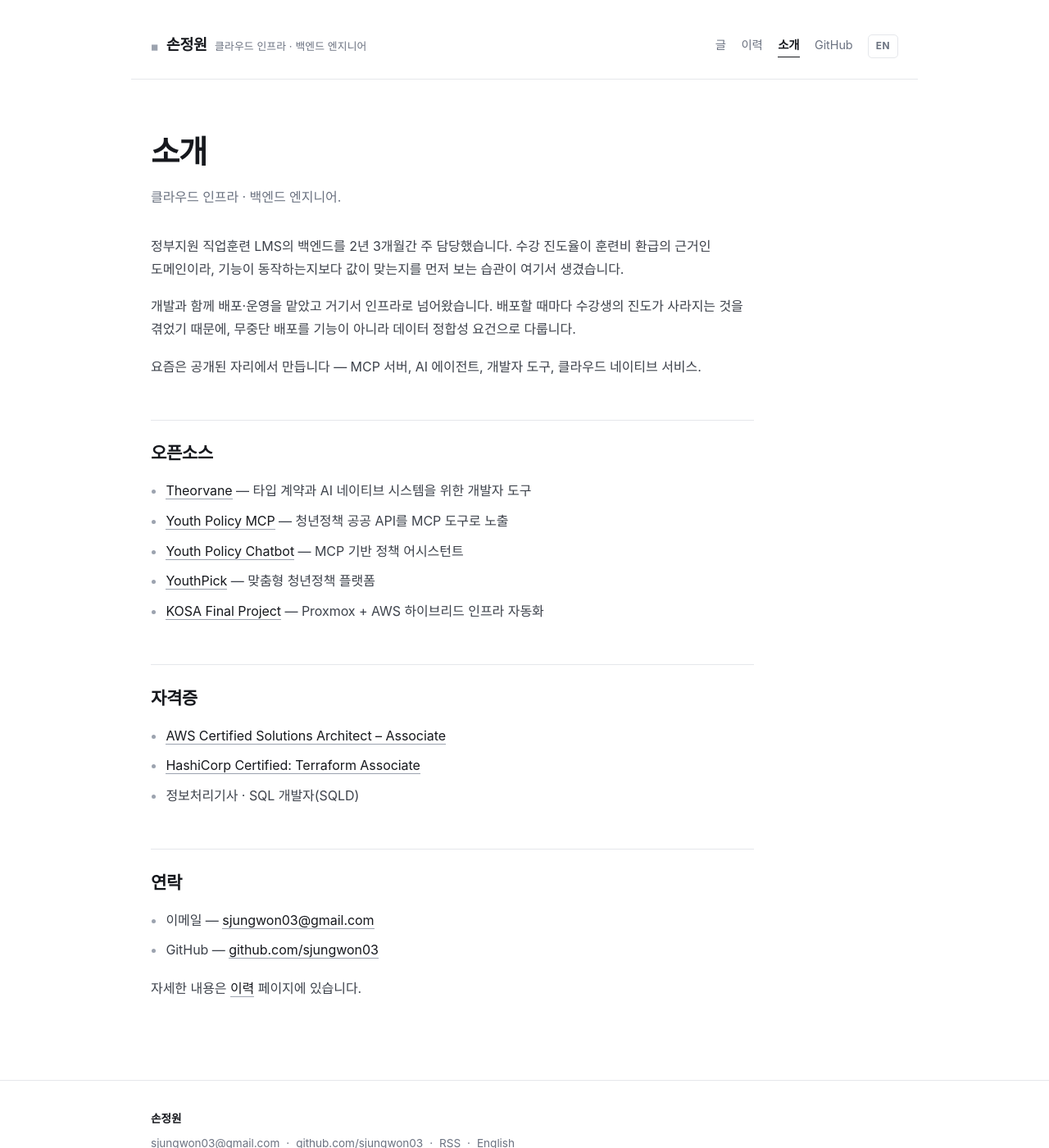
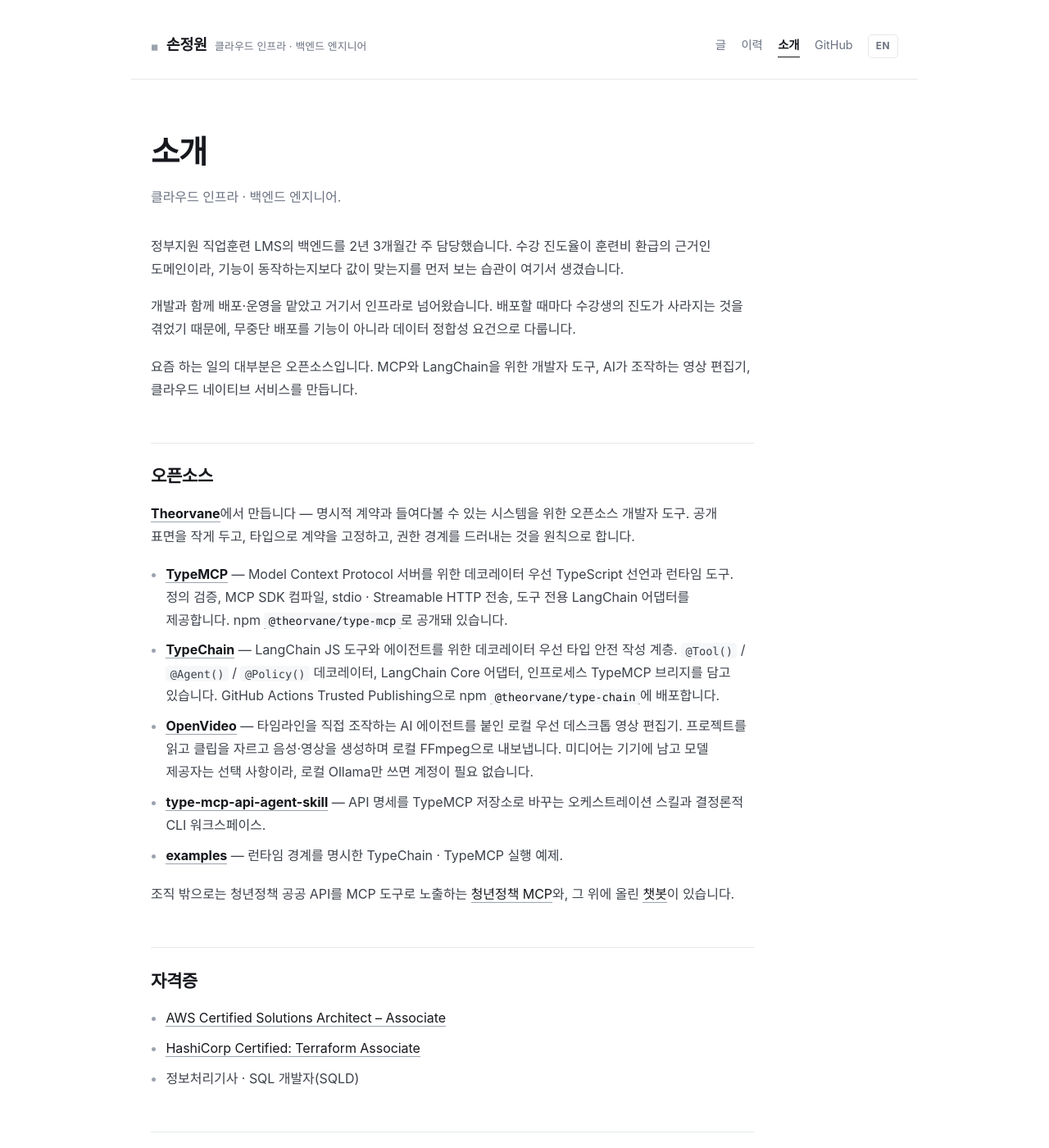
Before and after one commit to sjungwon03/sjungwon03.github.io, a Jekyll site: the page built from ko/about.md, in a window 1280 px wide and 1400 px high. Shown: the whole window at 82% size. Built offline with Jekyll 4.4.1, drawn with Linux system fonts in a browser that asks for light colours; some web fonts are replaced.

Commit message:
오픈소스 절을 Theorvane 저장소 중심으로 재구성
- TypeMCP · TypeChain · OpenVideo · type-mcp-api-agent-skill · examples
  다섯 개를 각각 무엇인지와 함께 정리했습니다
- 홈 문구와 자기소개 글에도 Theorvane 활동을 반영했습니다
- YouthPick 과 KOSA 최종 프로젝트는 교육 과정 프로젝트라
  이력 아래쪽에 이미 있으므로 오픈소스 목록에서 제외했습니다

Co-Authored-By: Claude Opus 5 <noreply@anthropic.com>

```diff
--- a/index.html
+++ b/index.html
@@ -6,7 +6,7 @@ alt_url: /ko/
 ---
 <section class="home-head">
   <h1>Notes on what I built,<br>and what I weighed while building it.</h1>
-  <p>I work on cloud infrastructure and backend systems. I like building things that stay correct when they fail — and writing down why.</p>
+  <p>Cloud infrastructure and backend. I build open-source developer tools at <a href="https://theorvane.tech">Theorvane</a> — typed contracts for MCP and LangChain — and write down the reasoning behind what I ship.</p>
 </section>
 
 {%- assign posts = site.posts | where: "lang", "en" -%}
--- a/ko/about.md
+++ b/ko/about.md
@@ -5,22 +5,26 @@ lang: ko
 permalink: /ko/about/
 alt_url: /about/
 lede: 클라우드 인프라 · 백엔드 엔지니어.
-description: 손정원 — 클라우드 인프라 · 백엔드 엔지니어. MCP 서버, AI 에이전트, 개발자 도구, 클라우드 네이티브 서비스를 만듭니다.
+description: 손정원 — 클라우드 인프라 · 백엔드 엔지니어. Theorvane에서 TypeMCP · TypeChain · OpenVideo를 만듭니다.
 ---
 
 정부지원 직업훈련 LMS의 백엔드를 2년 3개월간 주 담당했습니다. 수강 진도율이 훈련비 환급의 근거인 도메인이라, 기능이 동작하는지보다 값이 맞는지를 먼저 보는 습관이 여기서 생겼습니다.
 
 개발과 함께 배포·운영을 맡았고 거기서 인프라로 넘어왔습니다. 배포할 때마다 수강생의 진도가 사라지는 것을 겪었기 때문에, 무중단 배포를 기능이 아니라 데이터 정합성 요건으로 다룹니다.
 
-요즘은 공개된 자리에서 만듭니다 — MCP 서버, AI 에이전트, 개발자 도구, 클라우드 네이티브 서비스.
+요즘 하는 일의 대부분은 오픈소스입니다. MCP와 LangChain을 위한 개발자 도구, AI가 조작하는 영상 편집기, 클라우드 네이티브 서비스를 만듭니다.
 
 ## 오픈소스
 
-- [Theorvane](https://github.com/Theorvane) — 타입 계약과 AI 네이티브 시스템을 위한 개발자 도구
-- [Youth Policy MCP](https://github.com/sjungwon03/data-go-youth-policy-mcp) — 청년정책 공공 API를 MCP 도구로 노출
-- [Youth Policy Chatbot](https://github.com/sjungwon03/data-go-youth-policy-chatbot) — MCP 기반 정책 어시스턴트
-- [YouthPick](https://github.com/YouthPick) — 맞춤형 청년정책 플랫폼
-- [KOSA Final Project](https://github.com/sjungwon03/kosa-final-project) — Proxmox + AWS 하이브리드 인프라 자동화
+[**Theorvane**](https://theorvane.tech)에서 만듭니다 — 명시적 계약과 들여다볼 수 있는 시스템을 위한 오픈소스 개발자 도구. 공개 표면을 작게 두고, 타입으로 계약을 고정하고, 권한 경계를 드러내는 것을 원칙으로 합니다.
+
+- [**TypeMCP**](https://github.com/Theorvane/type-mcp) — Model Context Protocol 서버를 위한 데코레이터 우선 TypeScript 선언과 런타임 도구. 정의 검증, MCP SDK 컴파일, stdio · Streamable HTTP 전송, 도구 전용 LangChain 어댑터를 제공합니다. npm [`@theorvane/type-mcp`](https://www.npmjs.com/package/@theorvane/type-mcp)로 공개돼 있습니다.
+- [**TypeChain**](https://github.com/Theorvane/type-chain) — LangChain JS 도구와 에이전트를 위한 데코레이터 우선 타입 안전 작성 계층. `@Tool()` / `@Agent()` / `@Policy()` 데코레이터, LangChain Core 어댑터, 인프로세스 TypeMCP 브리지를 담고 있습니다. GitHub Actions Trusted Publishing으로 npm [`@theorvane/type-chain`](https://www.npmjs.com/package/@theorvane/type-chain)에 배포합니다.
+- [**OpenVideo**](https://github.com/Theorvane/openvideo) — 타임라인을 직접 조작하는 AI 에이전트를 붙인 로컬 우선 데스크톱 영상 편집기. 프로젝트를 읽고 클립을 자르고 음성·영상을 생성하며 로컬 FFmpeg으로 내보냅니다. 미디어는 기기에 남고 모델 제공자는 선택 사항이라, 로컬 Ollama만 쓰면 계정이 필요 없습니다.
+- [**type-mcp-api-agent-skill**](https://github.com/Theorvane/type-mcp-api-agent-skill) — API 명세를 TypeMCP 저장소로 바꾸는 오케스트레이션 스킬과 결정론적 CLI 워크스페이스.
+- [**examples**](https://github.com/Theorvane/examples) — 런타임 경계를 명시한 TypeChain · TypeMCP 실행 예제.
+
+조직 밖으로는 청년정책 공공 API를 MCP 도구로 노출하는 [청년정책 MCP](https://github.com/sjungwon03/data-go-youth-policy-mcp)와, 그 위에 올린 [챗봇](https://github.com/sjungwon03/data-go-youth-policy-chatbot)이 있습니다.
 
 ## 자격증
 
--- a/ko/index.html
+++ b/ko/index.html
@@ -7,7 +7,7 @@ alt_url: /
 ---
 <section class="home-head">
   <h1>만든 것과<br>그때 고민한 것을 적습니다.</h1>
-  <p>클라우드 인프라와 백엔드를 다룹니다. 실패해도 값이 틀어지지 않는 것을 만들고, 그 이유를 적어 둡니다.</p>
+  <p>클라우드 인프라와 백엔드를 다룹니다. <a href="https://theorvane.tech">Theorvane</a>에서 MCP와 LangChain을 위한 타입 계약 도구를 오픈소스로 만들고, 그 판단의 근거를 적어 둡니다.</p>
 </section>
 
 {%- assign posts = site.posts | where: "lang", "ko" -%}
```
Also changed, not shown: _posts/2026-07-30-hello.md (+1 -1 lines), _posts/2026-07-30-ko-hello.md (+1 -1 lines), about.md (+11 -7 lines).
